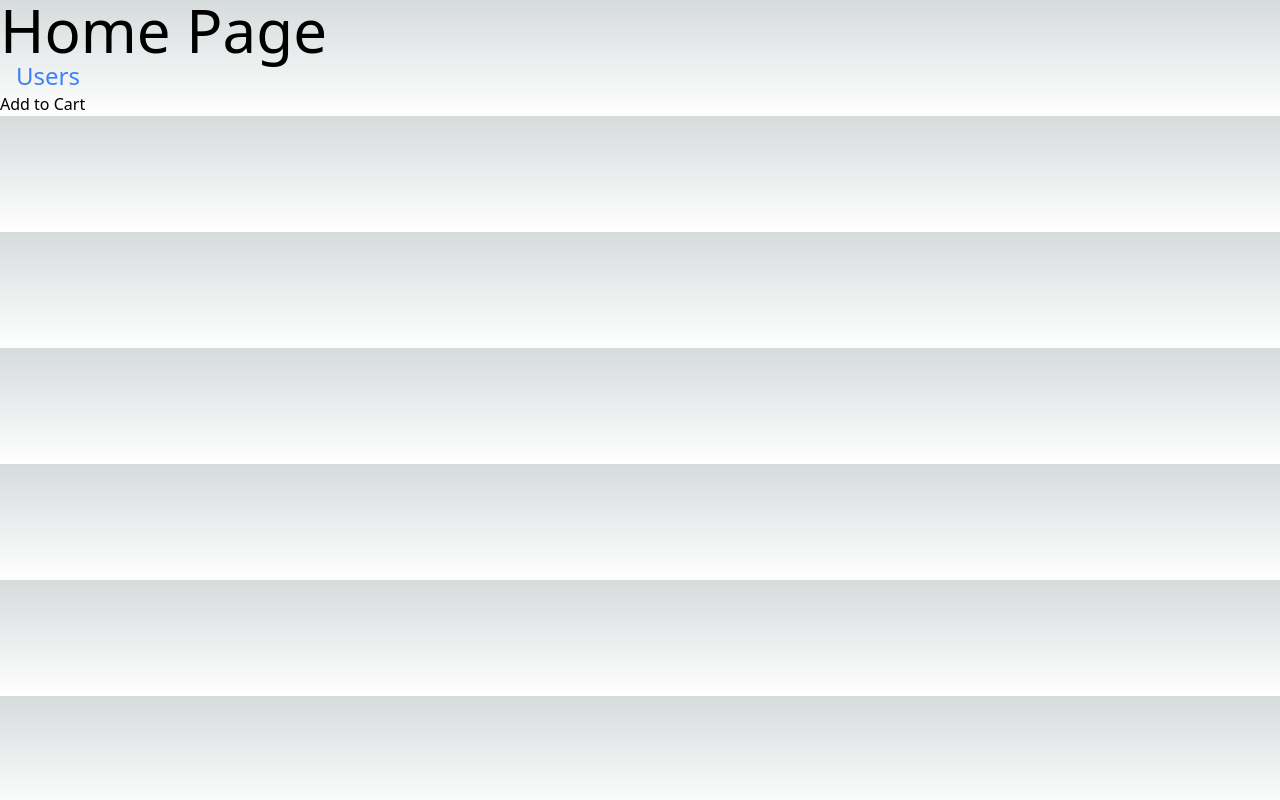
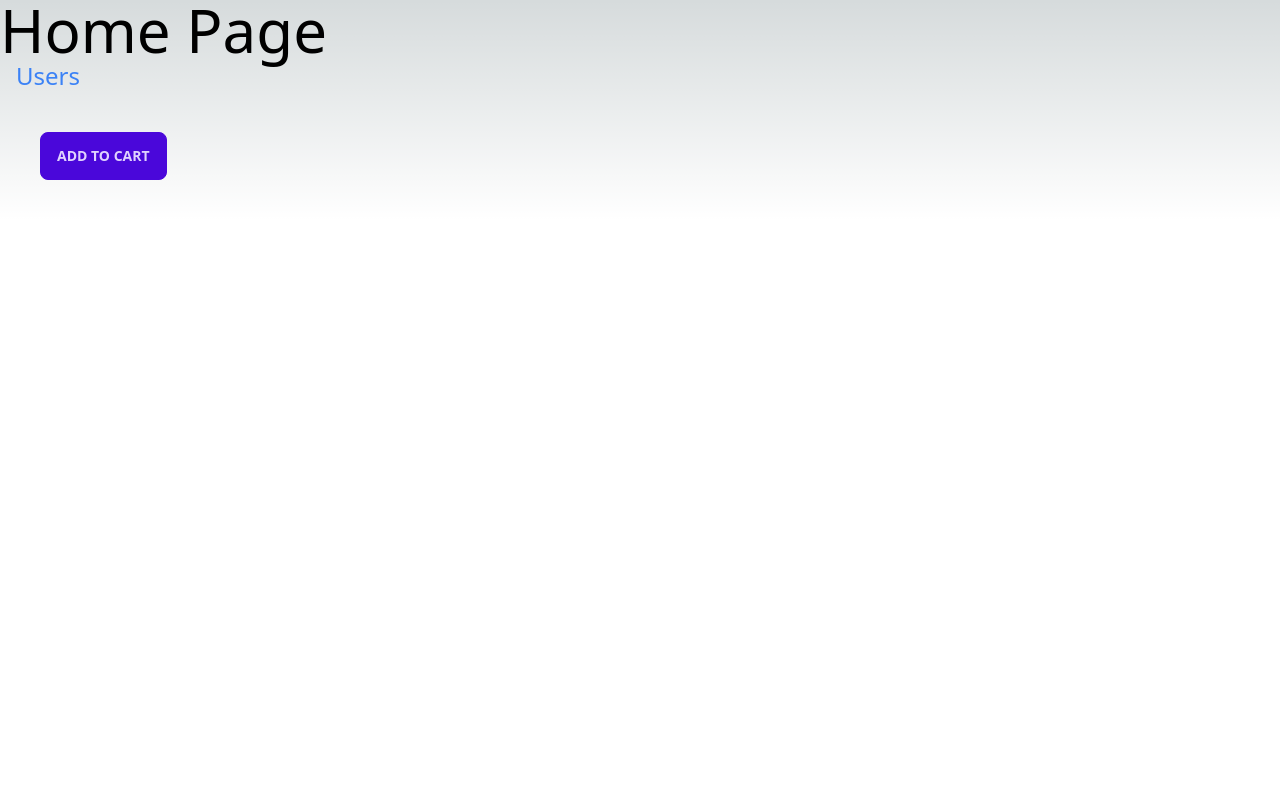
Before and after one commit to AbdullahGhani1/next-app, a Next.js app: page / in a window 1280 px wide. Built offline with nearby package versions, Linux system fonts and the light colour scheme.

Commit message:
add daisy Ui button component

```diff
--- a/package.json
+++ b/package.json
@@ -21,6 +21,7 @@
   },
   "devDependencies": {
     "autoprefixer": "^10.4.16",
+    "daisyui": "^3.8.2",
     "postcss": "^8.4.31",
     "tailwindcss": "^3.3.3"
   }
--- a/src/app/components/AddToCart.tsx
+++ b/src/app/components/AddToCart.tsx
@@ -3,7 +3,12 @@
 const AddToCart = () => {
   return (
     <div>
-      <button onClick={() => console.log('clicked')}>Add to Cart</button>
+      <button
+        className="btn btn-active btn-primary"
+        onClick={() => console.log('clicked')}
+      >
+        Add to Cart
+      </button>
     </div>
   );
 };
--- a/src/app/components/ProductCard.tsx
+++ b/src/app/components/ProductCard.tsx
@@ -2,7 +2,7 @@ import AddToCart from './AddToCart';
 
 const ProductCard = () => {
   return (
-    <div>
+    <div className="p-5 m-5 ">
       <AddToCart />
     </div>
   );
--- a/tailwind.config.js
+++ b/tailwind.config.js
@@ -11,5 +11,5 @@ module.exports = {
   theme: {
     extend: {},
   },
-  plugins: [],
+  plugins: [require('daisyui')],
 };
```
Also changed, not shown: 1 other file (tests, documents, lock files or other folders).
